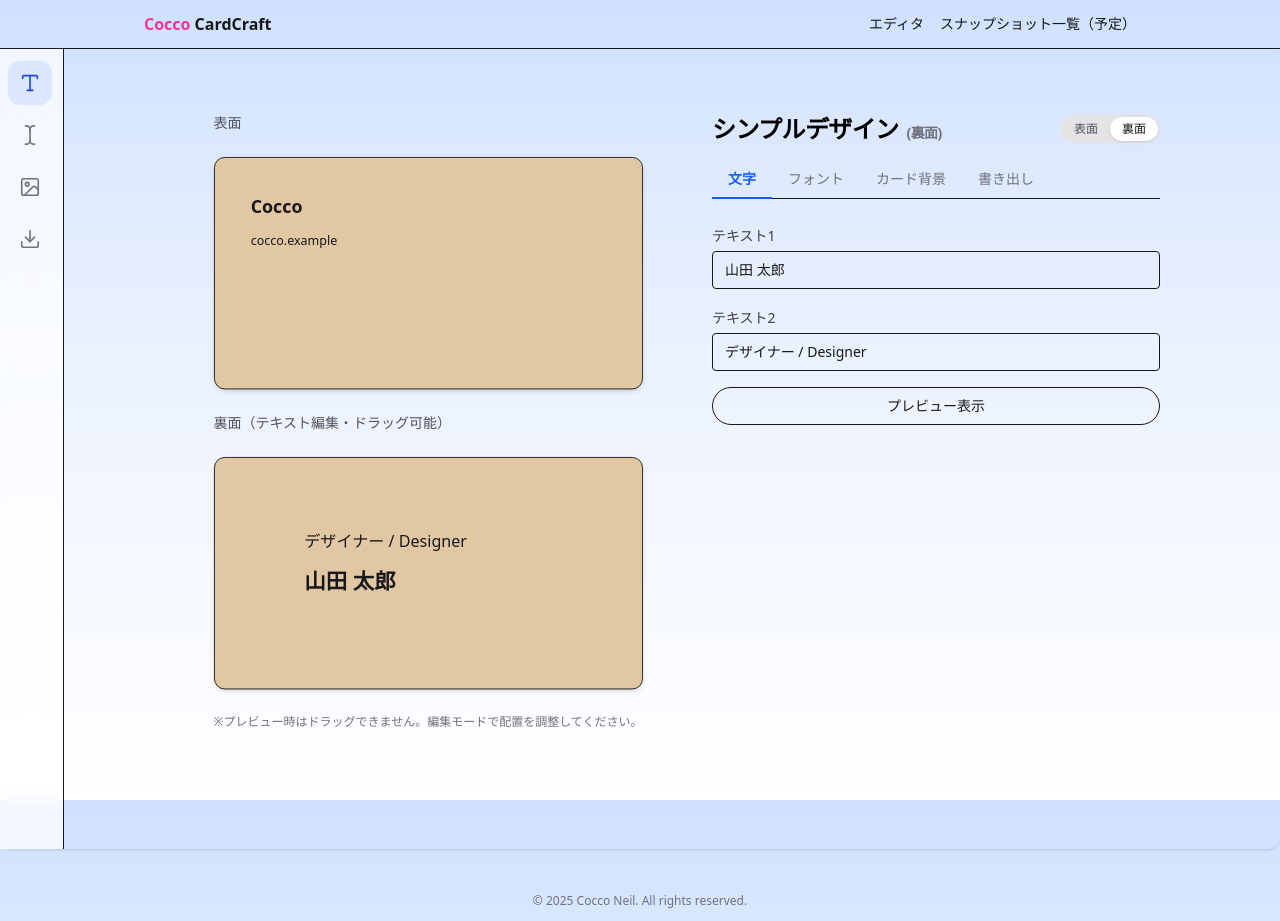
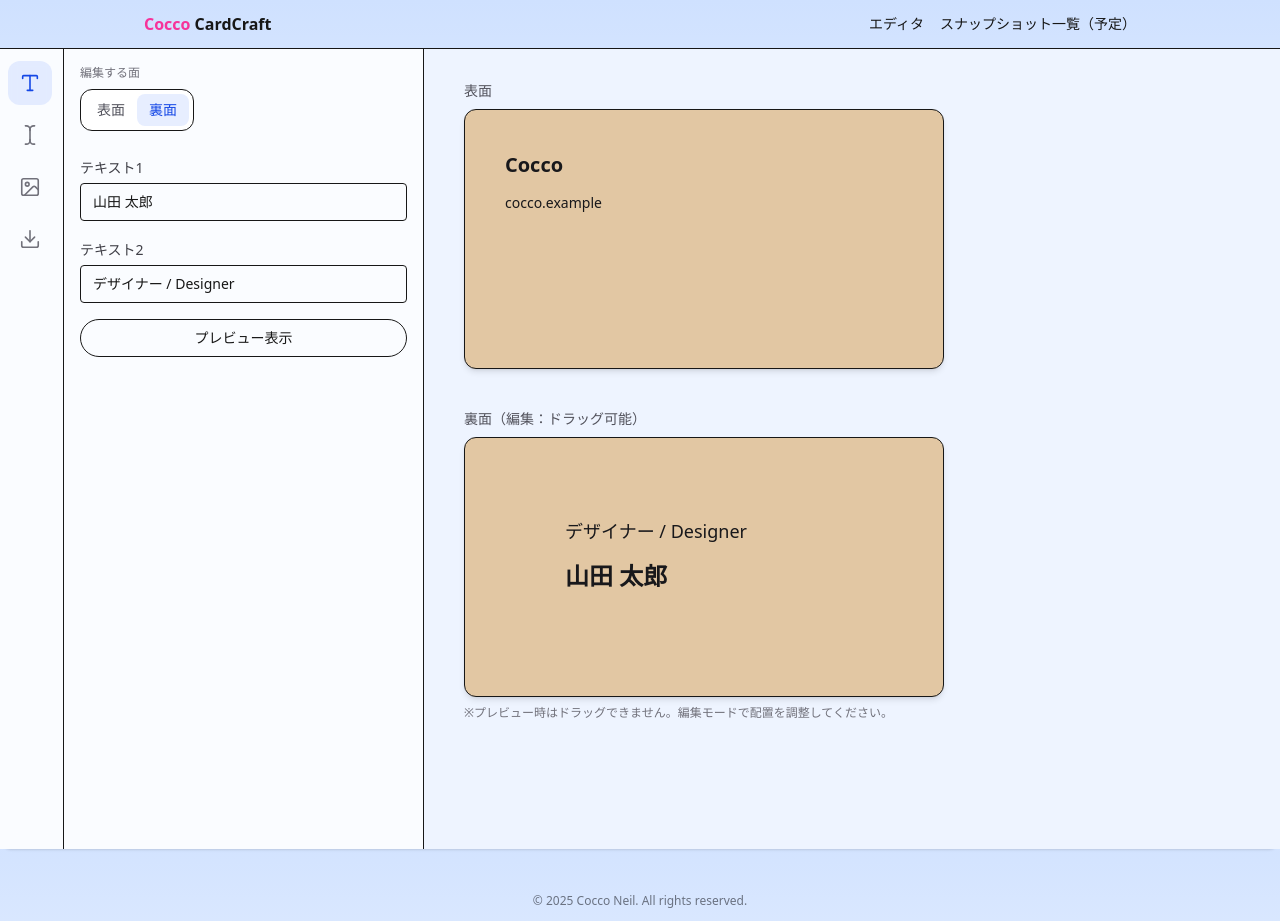
Before and after one commit to muu-ima/muu-cardcraft-lite, a Next.js app: page /editor in a window 1280 px wide. Built offline with nearby package versions, Linux system fonts and the light colour scheme.

Commit message:
feat(editor): restore preview and tool panel after Canva-style layout refactor

```diff
--- /dev/null
+++ b/app/components/ToolPanel.tsx
@@ -0,0 +1,111 @@
+"use client";
+
+import type { Block } from "@/hooks/useCardBlocks";
+import type { TabKey } from "@/shared/editor";
+import type { DesignKey } from "@/shared/design";
+
+import TextTab from "@/app/components/tabs/TextTab";
+import DesignTab from "@/app/components/tabs/DesignTab";
+import ExportTab from "@/app/components/tabs/ExportTab";
+// import FontTab from "@/app/components/tabs/FontTab"; // あるなら
+
+type Side = "front" | "back";
+
+type Props = {
+  activeTab: TabKey;
+
+  side: Side;
+  onChangeSide: (side: Side) => void;
+
+  blocks: Block[];
+  isPreview: boolean;
+  onChangeText: (id: string, value: string) => void;
+
+  // TextTab でプレビュー復活させたなら
+  onTogglePreview: () => void;
+
+  design: DesignKey;
+  onChangeDesign: (design: DesignKey) => void;
+
+  fontFamily: string;
+
+  onDownload: (
+    format: "png" | "jpeg",
+    design: DesignKey,
+    options?: { quality?: number; pixelRatio?: number; fontFamily?: string }
+  ) => void;
+};
+
+export default function ToolPanel({
+  activeTab,
+  side,
+  onChangeSide,
+  blocks,
+  isPreview,
+  onChangeText,
+  onTogglePreview,
+  design,
+  onChangeDesign,
+  onDownload,
+}: Props) {
+  return (
+    <aside className="w-[360px] shrink-0 border-r bg-white/70 backdrop-blur">
+      <div className="h-full overflow-y-auto p-4">
+        {/* Textの時だけ 表/裏トグル */}
+        {activeTab === "text" && (
+          <div className="mb-4">
+            <p className="mb-2 text-xs text-zinc-500">編集する面</p>
+            <div className="inline-flex rounded-xl border bg-white p-1">
+              <button
+                type="button"
+                onClick={() => onChangeSide("front")}
+                className={[
+                  "px-3 py-1.5 text-sm rounded-lg transition",
+                  side === "front"
+                    ? "bg-blue-600/10 text-blue-700"
+                    : "text-zinc-600 hover:bg-zinc-900/5",
+                ].join(" ")}
+              >
+                表面
+              </button>
+              <button
+                type="button"
+                onClick={() => onChangeSide("back")}
+                className={[
+                  "px-3 py-1.5 text-sm rounded-lg transition",
+                  side === "back"
+                    ? "bg-blue-600/10 text-blue-700"
+                    : "text-zinc-600 hover:bg-zinc-900/5",
+                ].join(" ")}
+              >
+                裏面
+              </button>
+            </div>
+          </div>
+        )}
+
+        {activeTab === "text" && (
+          <TextTab
+            blocks={blocks}
+            isPreview={isPreview}
+            onChangeText={onChangeText}
+            onTogglePreview={onTogglePreview}
+          />
+        )}
+
+        {activeTab === "design" && (
+          <DesignTab value={design} onChange={onChangeDesign} />
+        )}
+
+        {activeTab === "export" && (
+          <ExportTab design={design} onDownload={onDownload} />
+        )}
+
+        {/* activeTab === "font" があるならここ */}
+        {/* {activeTab === "font" && (
+          <FontTab value={fontFamily} onChange={onChangeFontFamily} />
+        )} */}
+      </div>
+    </aside>
+  );
+}
--- a/app/editor/CardEditor.tsx
+++ b/app/editor/CardEditor.tsx
@@ -4,10 +4,7 @@ import { useEffect, useState } from "react";
 import ModalPreview from "@/app/components/ModalPreview";
 import Toolbar from "@/app/components/Toolbar";
 import CardSurface from "@/app/components/CardSurface";
-import EditorTabs from "@/app/components/EditorTabs";
-import TextTab from "@/app/components/tabs/TextTab";
-import DesignTab from "@/app/components/tabs/DesignTab";
-import ExportTab from "@/app/components/tabs/ExportTab";
+import ToolPanel from "@/app/components/ToolPanel";
 
 import { useScaleToFit } from "@/hooks/useScaleToFit";
 import { useCardBlocks } from "@/hooks/useCardBlocks";
@@ -65,192 +62,107 @@ export default function CardEditor() {
   const getBlocksFor = (s: Side) =>
     s === "front" ? frontEditableBlocks : editableBlocks;
 
+  console.log("isPreview:", isPreview);
   return (
-    <>
-      <div className="flex min-h-screen w-full font-sans dark:bg-black">
+    <div className="flex h-screen w-full bg-[#eef4ff]">
       <Toolbar activeTab={activeTab} onChange={setActiveTab} />
-        <div className="flex-1 flex items-center justify-center">
-          <main className="flex min-h-screen w-full max-w-5xl flex-col items-center gap-10 py-16 px-6 dark:bg-neutral-900 lg:flex-row sm:items-start">
-            {/* 左：プレビュー（表面＋裏面） */}
-            <section className="w-full flex-1 min-w-0 flex justify-center">
-              <div className="space-y-6">
-                <p className="text-sm text-zinc-600">表面</p>
 
-                <div
-                  ref={frontWrapRef}
-                  className="relative w-full max-w-[480px] min-w-0 mx-auto"
-                  style={{ aspectRatio: "480 / 260" }}
-                >
-                  <div
+      <ToolPanel
+        activeTab={activeTab}
+        side={side}
+        onChangeSide={setSide}
+        blocks={getBlocksFor(side)}
+        isPreview={isPreview}
+        onChangeText={(id, value) =>
+          side === "front" ? updateFrontText(id, value) : updateText(id, value)
+        }
+        onTogglePreview={() => setIsPreview((v) => !v)}
+        design={design}
+        onChangeDesign={setDesign}
+        fontFamily={fontFamily}
+        onDownload={(format, d) => downloadImage(format, d)}
+      />
+
+      <CanvasArea>
+        <section className={isPreview ? "space-y-12" : "space-y-10"}>
+          {/* 表面 */}
+          <div className={isPreview ? "opacity-80" : ""}>
+            <p className="mb-2 text-sm text-zinc-600">表面</p>
+            <div ref={frontWrapRef} className="w-full">
+              <CardSurface
+                blocks={getBlocksFor("front")}
+                design={design}
+                interactive={false}
                 style={{
-                      width: 480,
-                      height: 260,
                   transform: `scale(${frontScale})`,
                   transformOrigin: "top left",
-                      position: "absolute",
-                      top: 0,
-                      left: 0,
                 }}
-                  >
-                    <CardSurface blocks={frontEditableBlocks} design={design} />
-                  </div>
-                </div>
-
-                <p className="mt-4 text-sm text-zinc-600">
-                  裏面（テキスト編集・ドラッグ可能）
-                </p>
-
-                {/* B：見た目サイズ枠（縮む） */}
-                <div
-                  ref={wrapRef}
-                  className="relative w-full max-w-[480px] min-w-0 mx-auto"
-                  style={{ aspectRatio: "480 / 260" }}
-                >
-                  <div
-                    style={{
-                      width: 480,
-                      height: 260,
-                      transform: `scale(${scale})`,
-                      transformOrigin: "top left",
-                      position: "absolute",
-                      top: 0,
-                      left: 0,
-                    }}
-                  >
-                    <CardSurface
-                      blocks={editableBlocks}
-                      design={design}
-                      interactive={!isPreview && side === "back"}
-                      cardRef={cardRef}
-                      blockRefs={blockRefs}
-                      onBlockPointerDown={
-                        !isPreview && side === "back"
-                          ? (e, id) =>
-                              handlePointerDown(e, id, {
-                                disabled: isPreview,
-                                scale,
-                              })
-                          : undefined
-                      }
+                className={isPreview ? "shadow-lg" : ""}
               />
             </div>
           </div>
 
-                <p className="text-xs text-zinc-500">
+          {/* 裏面 */}
+          <div>
+            <div className="mb-2 flex items-center justify-between">
+              <p className="text-sm text-zinc-600">
+                裏面{isPreview ? "（プレビュー）" : "（編集：ドラッグ可能）"}
+              </p>
+            </div>
+
+            <div ref={wrapRef} className="w-full">
+              <CardSurface
+                blocks={getBlocksFor("back")}
+                design={design}
+                interactive={!isPreview}
+                onBlockPointerDown={(e, id) =>
+                  handlePointerDown(e, id, { scale })
+                }
+                cardRef={cardRef}
+                blockRefs={blockRefs}
+                style={{
+                  transform: `scale(${scale})`,
+                  transformOrigin: "top left",
+                }}
+                className={isPreview ? "ring-2 ring-blue-500/20 shadow-lg" : ""}
+              />
+            </div>
+
+            {!isPreview && (
+              <p className="mt-2 text-xs text-zinc-500">
                 ※プレビュー時はドラッグできません。編集モードで配置を調整してください。
               </p>
+            )}
           </div>
         </section>
+      </CanvasArea>
 
-            {/* 右：インスペクタ */}
-            <section className="w-full space-y-4 lg:max-w-md lg:mx-auto">
-              <div className="flex items-center justify-between gap-3">
-                <h1
-                  className="
-                    text-lg          /* mobile */
-                    sm:text-xl       /* small tablet */
-                    lg:text-2xl      /* PC */
-                    font-semibold
-                    tracking-tight
-                    text-black
-                    dark:text-zinc-50
-                  "
-                >
-                  シンプルデザイン
-                  <span className="ml-2 text-sm text-zinc-500 dark:text-zinc-400">
-                    ({sideLabel})
-                  </span>
-                </h1>
-
-                {/* 表/裏 トグル（小さく） */}
-                <div className="inline-flex rounded-full bg-zinc-200 p-0.5 text-xs dark:bg-zinc-800">
-                  <button
-                    onClick={() => setSide("front")}
-                    className={`px-3 py-1 rounded-full transition
-                      ${
-                        side === "front"
-                          ? "bg-white text-zinc-900 shadow dark:bg-zinc-50"
-                          : "text-zinc-600 hover:text-zinc-900 dark:text-zinc-300 dark:hover:text-white"
-                      }`}
-                  >
-                    表面
-                  </button>
-
-                  <button
-                    onClick={() => setSide("back")}
-                    className={`px-3 py-1 rounded-full transition
-                ${
-                  side === "back"
-                    ? "bg-white text-zinc-900 shadow dark:bg-zinc-50"
-                    : "text-zinc-600 hover:text-zinc-900 dark:text-zinc-300 dark:hover:text-white"
-                }`}
-                  >
-                    裏面
-                  </button>
-                </div>
-              </div>
-
-              {/* タブヘッダー */}
-              <EditorTabs activeTab={activeTab} onChange={setActiveTab} />
-
-              {/* テキストタブ */}
-              {activeTab === "text" && (
-                <TextTab
-                  blocks={getBlocksFor(side)}
-                  isPreview={isPreview}
-                  canEdit={true}
-                  onChangeText={side === "front" ? updateFrontText : updateText}
-                  onTogglePreview={() => setIsPreview((p) => !p)}
-                />
-              )}
-
-              {/* デザインタブ */}
-              {activeTab === "design" && (
-                <DesignTab value={design} onChange={setDesign} />
-              )}
-
-              {/* 書き出しタブ */}
-              {activeTab === "export" && (
-                <ExportTab
-                  design={design}
-                  fontFamily={fontFamily} // 使わないなら消す
-                  onDownload={downloadImage}
-                />
-              )}
-            </section>
-          </main>
-        </div>
-
-        {/* プレビューモーダル */}
       <ModalPreview
         open={isPreview}
         onClose={() => setIsPreview(false)}
-          title={
-            side === "front" ? "名刺プレビュー(表面)" : "名刺プレビュー（裏面）"
-          }
+        title="プレビュー"
       >
-          <div ref={previewWrapRef} className="w-full max-w-[480px] min-w-0">
-            <div
-              className="relative mx-auto"
-              style={{ width: 480 * previewScale, height: 260 * previewScale }}
-            >
-              <div
+        <div ref={previewWrapRef} className="w-full">
+          <CardSurface
+            blocks={getBlocksFor("back")}
+            design={design}
+            interactive={false}
             style={{
-                  width: 480,
-                  height: 260,
               transform: `scale(${previewScale})`,
               transformOrigin: "top left",
-                  position: "absolute",
-                  top: 0,
-                  left: 0,
             }}
-              >
-                <CardSurface blocks={getBlocksFor(side)} design={design} />
-              </div>
-            </div>
+            className="shadow-lg"
+          />
         </div>
       </ModalPreview>
     </div>
-    </>
   );
 }
+
+function CanvasArea({ children }: { children: React.ReactNode }) {
+  return (
+    <main className="flex-1 min-w-0 overflow-y-auto px-10 py-8">
+      <div className="mx-auto w-full max-w-4xl">{children}</div>
+    </main>
+  );
+}
```
Lines whose indentation alone changed are shown as unchanged.
